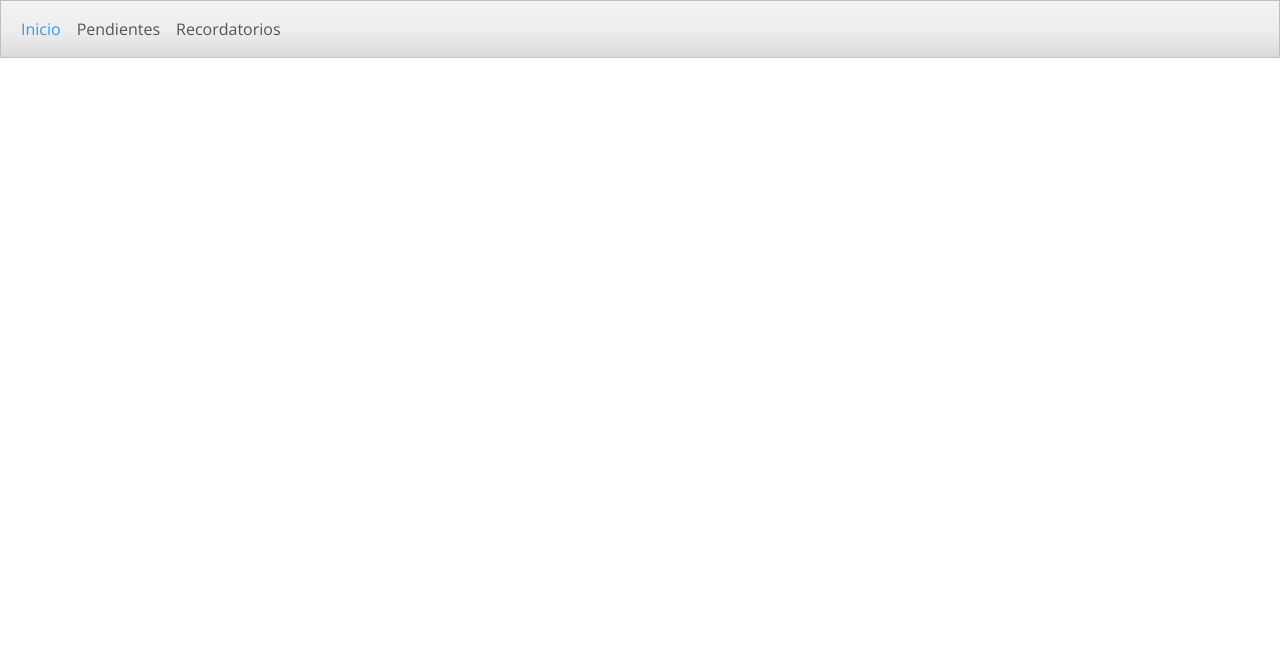
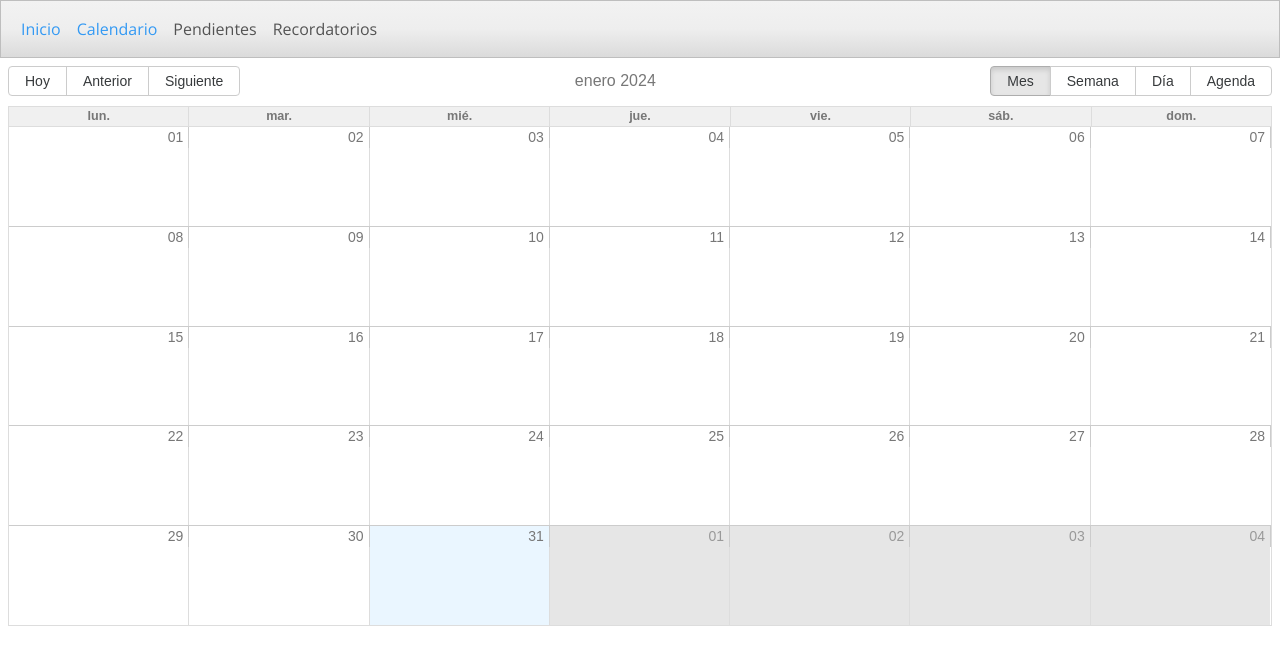
Before and after one commit to Marcosotola/mantenimiento, a React (Create React App) app: page /Calendar in a window 1280 px wide. Shown: the top 664 px of the page. Built offline with nearby package versions, Linux system fonts and the light colour scheme; no server answers; the database is empty.

Commit message:
resolviendo calenar

```diff
--- a/package.json
+++ b/package.json
@@ -12,6 +12,7 @@
     "firebase": "^10.7.2",
     "material-icons": "^1.13.12",
     "react": "^18.2.0",
+    "react-big-calendar": "^1.11.0",
     "react-bootstrap": "^2.10.0",
     "react-dom": "^18.2.0",
     "react-router-dom": "^6.21.3",
--- a/src/App.js
+++ b/src/App.js
@@ -5,6 +5,7 @@ import 'material-icons/iconfont/material-icons.css';
 import Navbar from './components/Navbar.jsx';
 
 import Home from "./page/Home.jsx";
+import Calendar from './page/Calendar.jsx';
 import Pendientes from './page/Pendientes.jsx';
 import Recordatorios from './page/Recordatorios.jsx';
 
@@ -17,6 +18,7 @@ function App() {
           <Navbar />
           <Routes >
             <Route path="/" element={<Home />} />
+            <Route path="/Calendar" element={<Calendar />} />
             <Route path="/Pendientes" element={<Pendientes />} />
             <Route path="/Recordatorios" element={<Recordatorios />} />
           </Routes>
--- a/src/components/Navbar.jsx
+++ b/src/components/Navbar.jsx
@@ -29,9 +29,15 @@ const Navbar = () => {
             id="navbarColor03"
           >
             <ul className="navbar-nav me-auto">
-              <li className="nav-item">
+            <li className="nav-item">
                 <a className="nav-link active" href="/">
                   Inicio
+                  <span className="visually-hidden">(current)</span>
+                </a>
+              </li>
+              <li className="nav-item">
+                <a className="nav-link active" href="/calendar">
+                  Calendario
                   <span className="visually-hidden">(current)</span>
                 </a>
               </li>
--- /dev/null
+++ b/src/page/Calendar.css
@@ -0,0 +1,99 @@
+/* Contenedor del calendario */
+.calendar-container {
+    margin: 0.5rem;
+    height: 70vh; /* Ajusta el valor según tus necesidades */
+  }
+
+  /* Estilos para el contenedor principal del calendario */
+  .rbc-calendar {
+    font-family: Arial, sans-serif;
+    font-size: 14px; /* Reduce el tamaño de la fuente */
+  }
+
+  /* Estilos para los eventos en el calendario */
+  .rbc-event {
+    border-radius: 4px;
+    border: 1px solid #ccc;
+    background-color: #f0f0f0;
+    padding: 2px 5px;
+    margin-bottom: 5px;
+  }
+
+  /* Estilos para el título de los eventos */
+  .rbc-event-content {
+    font-size: 12px;
+    color: white;
+    white-space: nowrap;
+    overflow: hidden;
+    text-overflow: ellipsis;
+  }
+
+  /* Estilos para los días de la semana */
+  .rbc-row-header {
+    font-weight: bold;
+  }
+
+  /* Estilos para el botón de navegación del calendario */
+  .rbc-toolbar button {
+    font-size: 14px;
+    padding: 5px 10px;
+    margin: 0 5px;
+    background-color: #007bff;
+    color: #fff;
+    border: none;
+    border-radius: 4px;
+    cursor: pointer;
+  }
+
+  /* Estilos para el botón de navegación del calendario cuando está deshabilitado */
+  .rbc-toolbar button:disabled {
+    background-color: #ccc;
+    color: #666;
+  }
+
+  /* Estilos para los encabezados de las columnas (días) */
+  .rbc-header {
+    background-color: #f0f0f0;
+    border-bottom: 1px solid #ccc;
+  }
+
+  /* Estilos para los días del mes en el calendario */
+  .rbc-month-view .rbc-month-row + .rbc-month-row {
+    border-top: 1px solid #ccc;
+  }
+
+  /* Estilos para los días del mes en el calendario */
+  .rbc-month-view .rbc-date-cell {
+    border-right: 1px solid #ccc;
+  }
+
+  /* Estilos para los días de la semana en la vista de semana */
+  .rbc-week-view .rbc-bg-cell {
+    border-right: 1px solid #ccc;
+  }
+
+  .rbc-event-content {
+    padding: 2px 5px;
+    margin-bottom: 5px;
+  }
+
+  .rbc-event {
+    background-color: transparent;
+   }
+
+  /* Ocultar la barra de herramientas en dispositivos móviles */
+  @media (max-width: 768px) {
+    .rbc-toolbar {
+      display: none;
+    }
+  }
+
+  /* Ajustar la vista de día en dispositivos móviles */
+  @media (max-width: 768px) {
+    .rbc-day-view .rbc-time-header {
+      display: none;
+    }
+    .rbc-day-view .rbc-event-content {
+      line-height: 1.5;
+    }
+  }
--- /dev/null
+++ b/src/page/Calendar.jsx
@@ -0,0 +1,126 @@
+import React, { useState, useEffect } from 'react';
+import { Calendar, momentLocalizer } from 'react-big-calendar';
+import moment from 'moment';
+import 'moment/locale/es'; // Import Spanish locale for moment
+import { db } from "../firebase";
+import './Calendar.css';
+
+import 'react-big-calendar/lib/css/react-big-calendar.css';
+
+const localizer = momentLocalizer(moment);
+
+const spanishMessages = {
+  allDay: 'Todo el día',
+  previous: 'Anterior',
+  next: 'Siguiente',
+  today: 'Hoy',
+  month: 'Mes',
+  week: 'Semana',
+  day: 'Día',
+  agenda: 'Agenda',
+  showMore: 'Ver más',
+  noEventsInRange: 'No hay eventos en este rango',
+  // Add more message translations if needed
+};
+
+// Function to generate a random color using Math.random
+function generateRandomColor() {
+  const letters = "0123456789ABCDEF";
+  let color = "#";
+  for (let i = 0; i < 6; i++) {
+    color += letters[Math.floor(Math.random() * 16)];
+  }
+  return color;
+}
+
+const CalendarComponent = () => {
+  const [events, setEvents] = useState([]);
+
+  useEffect(() => {
+    const fetchEvents = async () => {
+      try {
+        const snapshot = await db.collection('events').get();
+        const fetchedEvents = snapshot.docs.map(doc => ({
+          id: doc.id,
+          ...doc.data(),
+          start: doc.data().start.toDate(),
+          end: doc.data().end.toDate(),
+          extendedProps: { // Add extendedProps for color
+            color: generateRandomColor(),
+          },
+        }));
+        setEvents(fetchedEvents);
+      } catch (error) {
+        console.error("Error fetching events: ", error);
+      }
+    };
+
+    fetchEvents();
+
+    const unsubscribe = db.collection('events').onSnapshot(snapshot => {
+      const fetchedEvents = snapshot.docs.map(doc => ({
+        id: doc.id,
+        ...doc.data(),
+        start: doc.data().start.toDate(),
+        end: doc.data().end.toDate(),
+        extendedProps: {
+          color: generateRandomColor(),
+        },
+      }));
+      setEvents(fetchedEvents);
+    });
+
+    return () => unsubscribe();
+  }, []);
+
+  const handleSelectSlot = async ({ start, end }) => {
+    const title = prompt('Ingrese el título del evento:');
+    if (title) {
+      try {
+        await db.collection('events').add({
+          title,
+          start,
+          end,
+          extendedProps: {
+            color: generateRandomColor(), // Generate random color on adding event
+          },
+        });
+      } catch (error) {
+        console.error("Error adding event: ", error);
+      }
+    }
+  };
+
+  const handleSelectEvent = async (event) => {
+    const shouldDelete = window.confirm(`¿Estás seguro de que quieres eliminar el evento "${event.title}"?`);
+    if (shouldDelete) {
+      try {
+        await db.collection('events').doc(event.id).delete();
+      } catch (error) {
+        console.error("Error deleting event: ", error);
+      }
+    }
+  };
+
+  return (
+    <div className="calendar-container">
+      <Calendar
+        localizer={localizer}
+        events={events}
+        startAccessor="start"
+        endAccessor="end"
+        selectable
+        onSelectSlot={handleSelectSlot}
+        onSelectEvent={handleSelectEvent}
+        messages={spanishMessages}
+        eventPropGetter={(event) => ({
+          style: {
+            backgroundColor: event.extendedProps.color, // Use the color from extendedProps
+          },
+        })}
+      />
+    </div>
+  );
+};
+
+export default CalendarComponent;
--- a/src/page/Home.jsx
+++ b/src/page/Home.jsx
@@ -79,6 +79,14 @@ export const Home = () => {
       <div>
         <hr />
         <div className="container d-grid gap-3 mt-4 mb-4">
+        <button type="button" className="btn btn-outline-warning">
+            <a
+              href="/Calendar"
+              className="text-decoration-none text-warning"
+            >
+              CALENDARIO
+            </a>
+          </button>
           <button type="button" className="btn btn-outline-warning">
             <a
               href="/Recordatorios"
```
Also changed, not shown: 1 other file (tests, documents, lock files or other folders).
